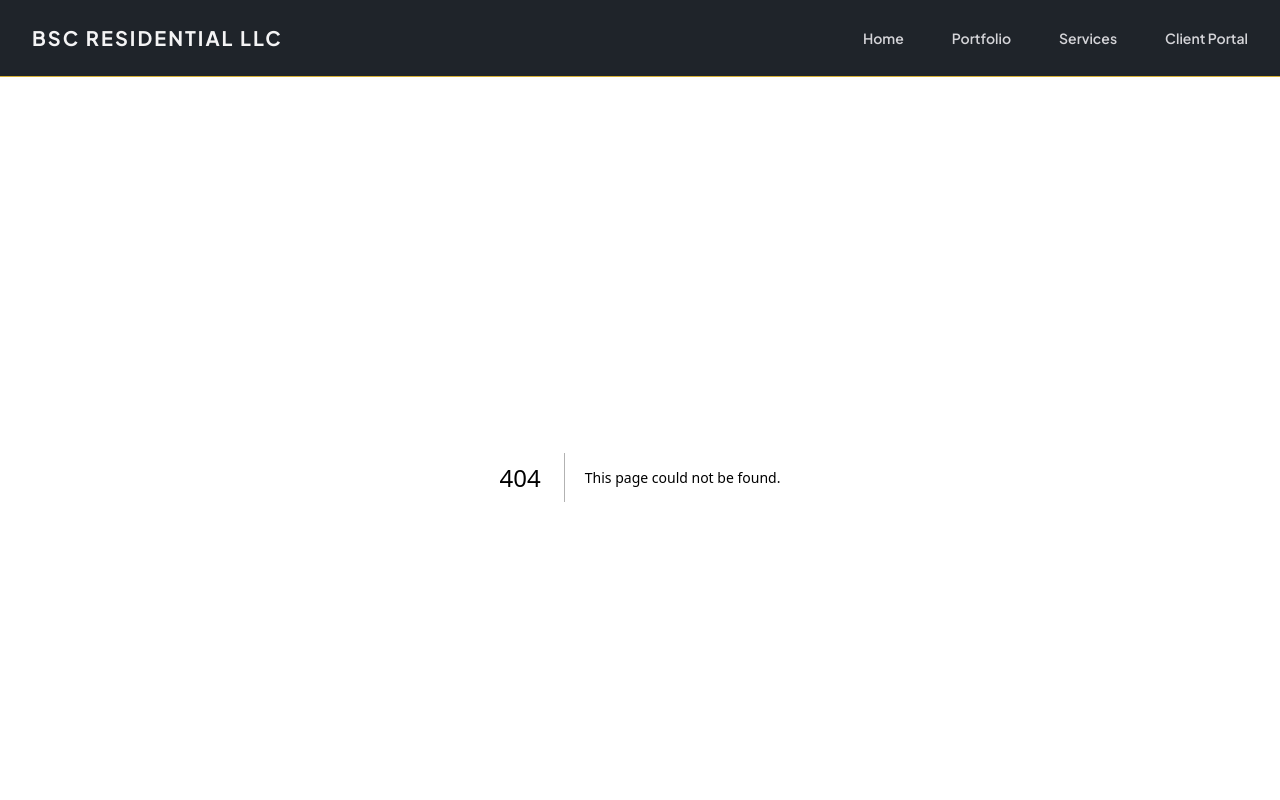
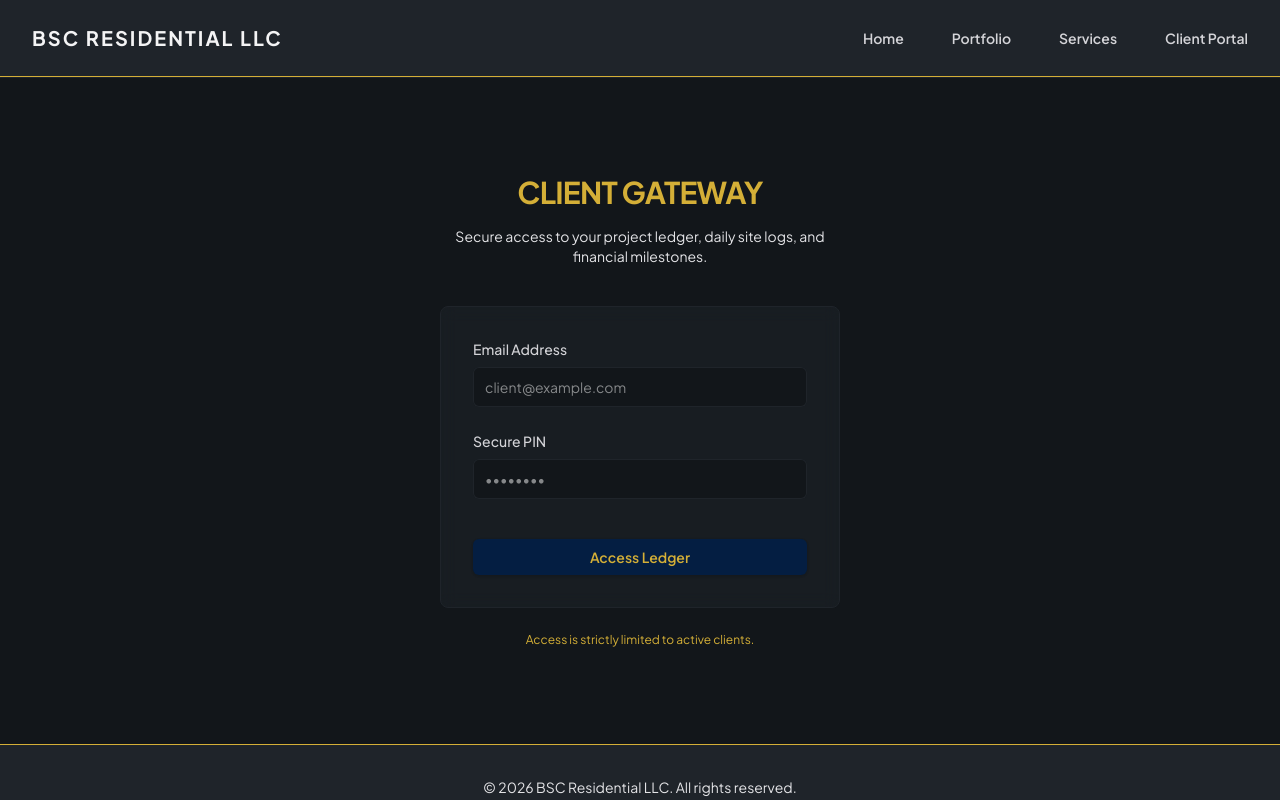
Before and after one commit to stevenclear27/bsc-residential, a Next.js app: page /portal-login in a window 1280 px wide. Before the commit this address had no page. Shown: the top 800 px of the page. Built offline with nearby package versions, Linux system fonts and the light colour scheme.

Commit message:
Refactor: Restore component isolation by routing /portal-login to modular component

```diff
--- /dev/null
+++ b/app/(marketing)/portal-login/page.tsx
@@ -0,0 +1,5 @@
+import PortalLogin from "@/components/PortalLogin";
+
+export default function PortalLoginPage() {
+  return <PortalLogin />;
+}
--- a/components/Navbar.tsx
+++ b/components/Navbar.tsx
@@ -83,7 +83,7 @@ export default function Navbar() {
           Services
         </Link>
         <Link
-          href="/portal"
+          href="/portal-login"
           className="text-sm font-semibold leading-6 text-zinc-300 hover:text-brand-primary transition-colors"
         >
           Client Portal
```
